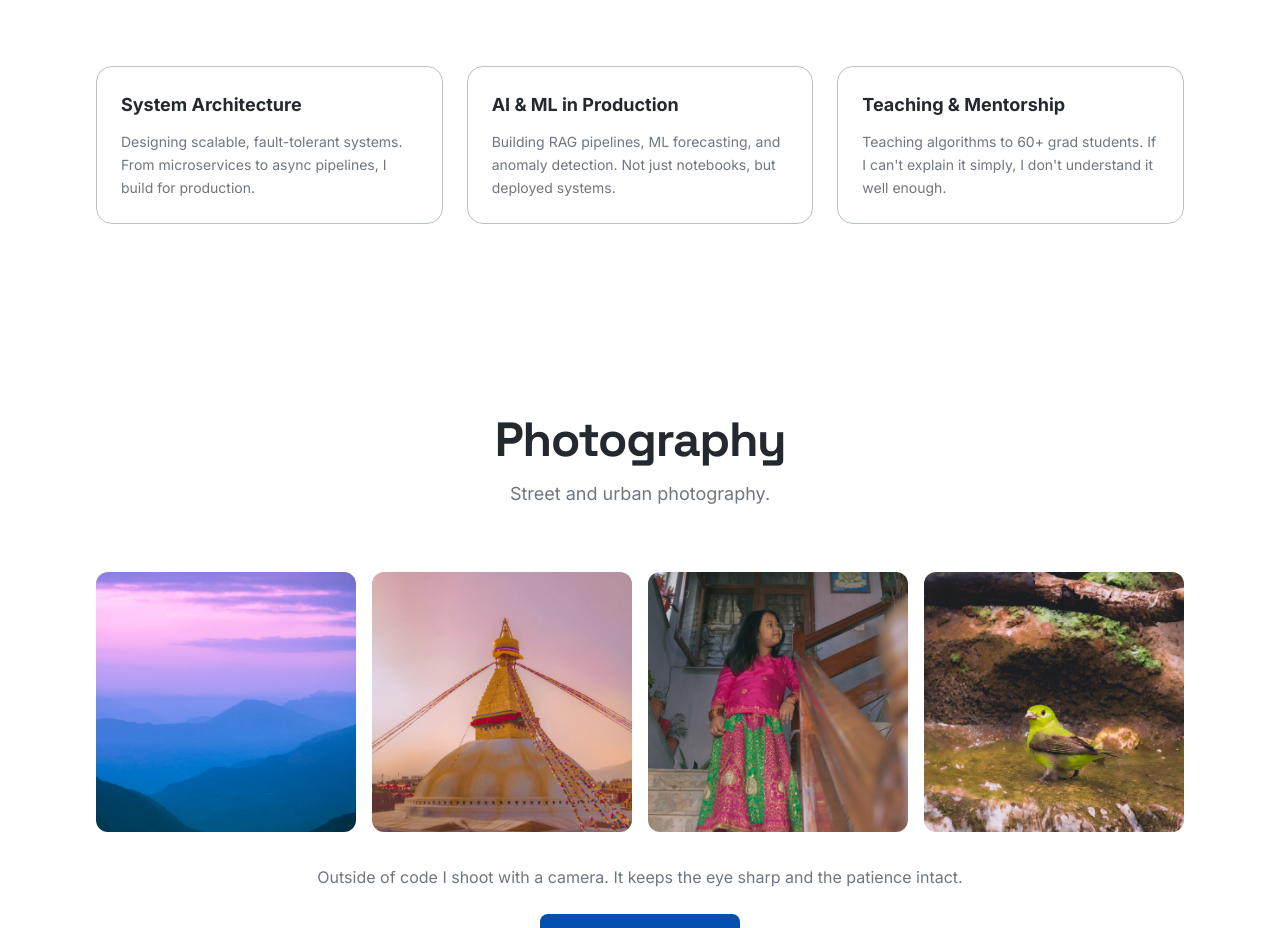
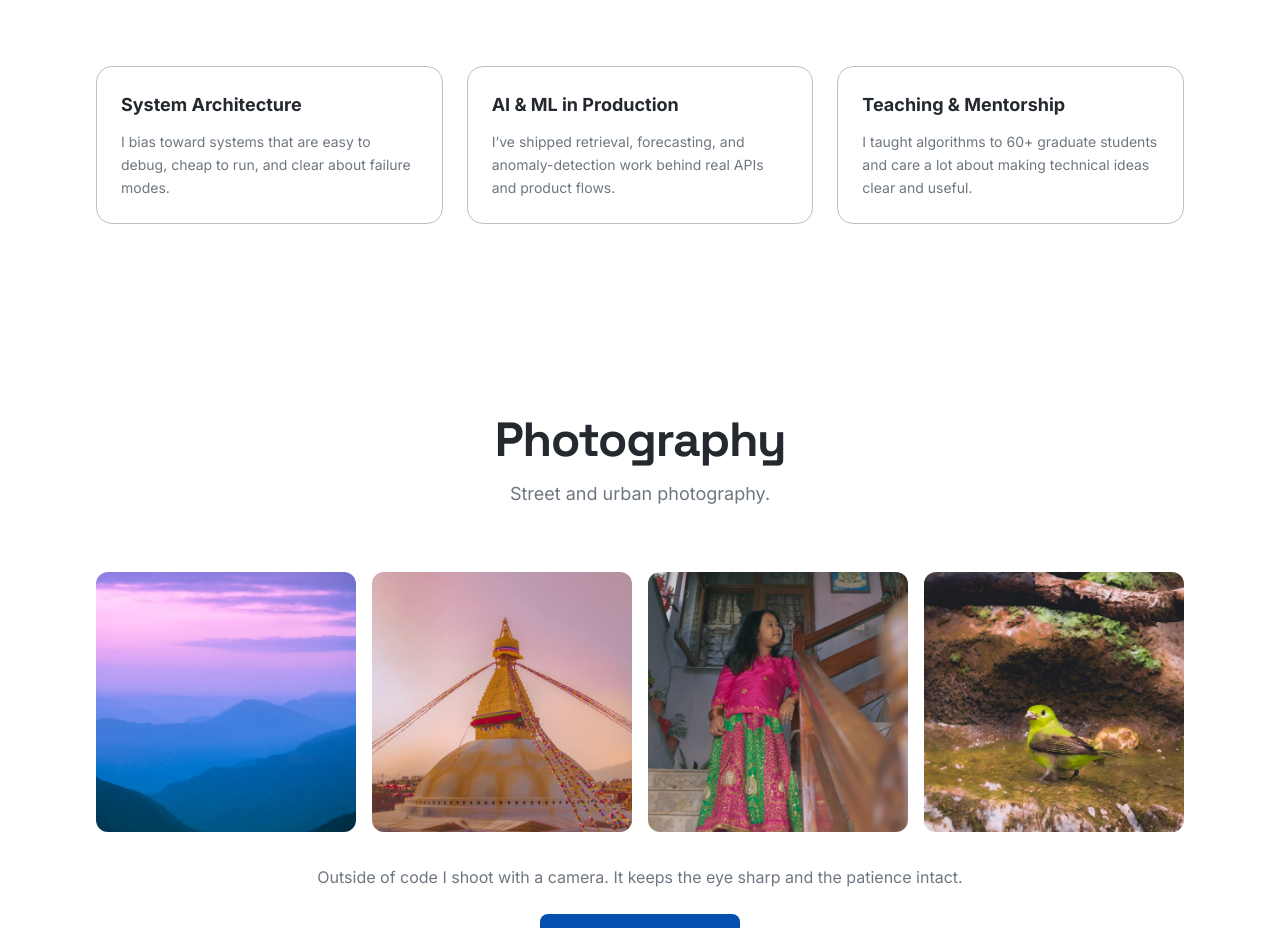
Before and after one commit to aabhiyann/portfolio-abhiyan, a React (Vite) app: page /about in a window 1280 px wide. Shown: the part 3443-4371 px from the top of the page. Built offline with nearby package versions, Linux system fonts and the light colour scheme.

Commit message:
content: rewrite about work principles with more concrete language

```diff
--- a/src/pages/About.tsx
+++ b/src/pages/About.tsx
@@ -18,17 +18,17 @@ function About() {
     {
       title: "System Architecture",
       description:
-        "Designing scalable, fault-tolerant systems. From microservices to async pipelines, I build for production.",
+        "I bias toward systems that are easy to debug, cheap to run, and clear about failure modes.",
     },
     {
       title: "AI & ML in Production",
       description:
-        "Building RAG pipelines, ML forecasting, and anomaly detection. Not just notebooks, but deployed systems.",
+        "I’ve shipped retrieval, forecasting, and anomaly-detection work behind real APIs and product flows.",
     },
     {
       title: "Teaching & Mentorship",
       description:
-        "Teaching algorithms to 60+ grad students. If I can't explain it simply, I don't understand it well enough.",
+        "I taught algorithms to 60+ graduate students and care a lot about making technical ideas clear and useful.",
     },
   ];
 
```
